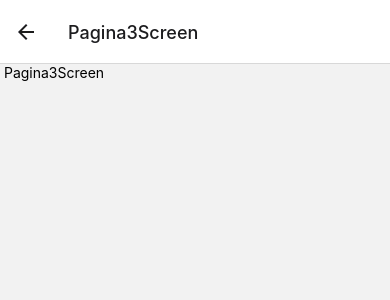
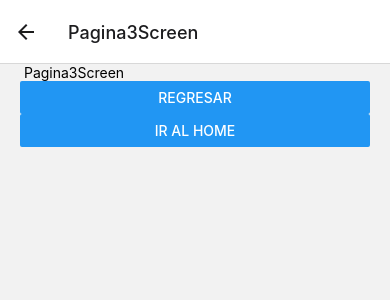
Before and after one commit to Paserno/RN-Navigation, a React Native app: screen /Pagina3Screen in a window 390 px wide. Shown: the top 300 px of the page. Built offline with nearby package versions, Linux system fonts and the light colour scheme.

Commit message:
Navegar a Otras Pantallas

```diff
--- a/src/screens/Pagina1Screen.tsx
+++ b/src/screens/Pagina1Screen.tsx
@@ -1,10 +1,22 @@
+import { StackScreenProps } from '@react-navigation/stack';
 import React from 'react'
-import { View, Text } from 'react-native';
+import { View, Text, Button } from 'react-native';
+import { styles } from '../theme/appTheme';
 
-export const Pagina1Screen = () => {
+interface Props extends StackScreenProps<any, any>{};
+
+export const Pagina1Screen = ( { navigation }: Props ) => {
+
   return (
-    <View>
+    <View style={ styles.globalMargin }>
         <Text> Pagina1Screen </Text>
+
+        <Button
+          title='Ir Página 2'
+          onPress={ () => navigation.navigate('Pagina2Screen') }
+        />
+
+
     </View>
   )
 }
--- a/src/screens/Pagina2Screen.tsx
+++ b/src/screens/Pagina2Screen.tsx
@@ -1,10 +1,20 @@
+import { CommonActions, useNavigation } from '@react-navigation/native';
 import React from 'react'
-import { View, Text } from 'react-native';
+import { View, Text, Button } from 'react-native';
+import { styles } from '../theme/appTheme';
 
 export const Pagina2Screen = () => {
+
+  const navigator = useNavigation();
+
   return (
-    <View>
+    <View style={ styles.globalMargin }>
         <Text> Pagina2Screen </Text>
+
+        <Button
+          title="ir Página 3"
+          onPress={ () => navigator.dispatch(CommonActions.navigate({name: 'Pagina3Screen'})) }
+        />
     </View>
   )
 }
--- a/src/screens/Pagina3Screen.tsx
+++ b/src/screens/Pagina3Screen.tsx
@@ -1,10 +1,23 @@
 import React from 'react'
-import { View, Text } from 'react-native';
+import { View, Text, Button } from 'react-native';
+import { styles } from '../theme/appTheme';
+import { StackScreenProps } from '@react-navigation/stack';
 
-export const Pagina3Screen = () => {
+interface Props extends StackScreenProps<any, any>{};
+
+export const Pagina3Screen = ( { navigation }:Props ) => {
   return (
-    <View>
+    <View style={ styles.globalMargin }>
+
         <Text> Pagina3Screen </Text>
+        <Button
+          title='Regresar'
+          onPress={ () => navigation.pop() }
+        />
+        <Button
+          title='Ir al Home'
+          onPress={ () => navigation.popToTop() }
+        />
     </View>
   )
 }
--- /dev/null
+++ b/src/theme/appTheme.tsx
@@ -0,0 +1,7 @@
+import { StyleSheet } from "react-native";
+
+export const styles = StyleSheet.create({
+    globalMargin: {
+        marginHorizontal: 20,
+    },
+});
```
Also changed, not shown: 1 other file (tests, documents, lock files or other folders).
